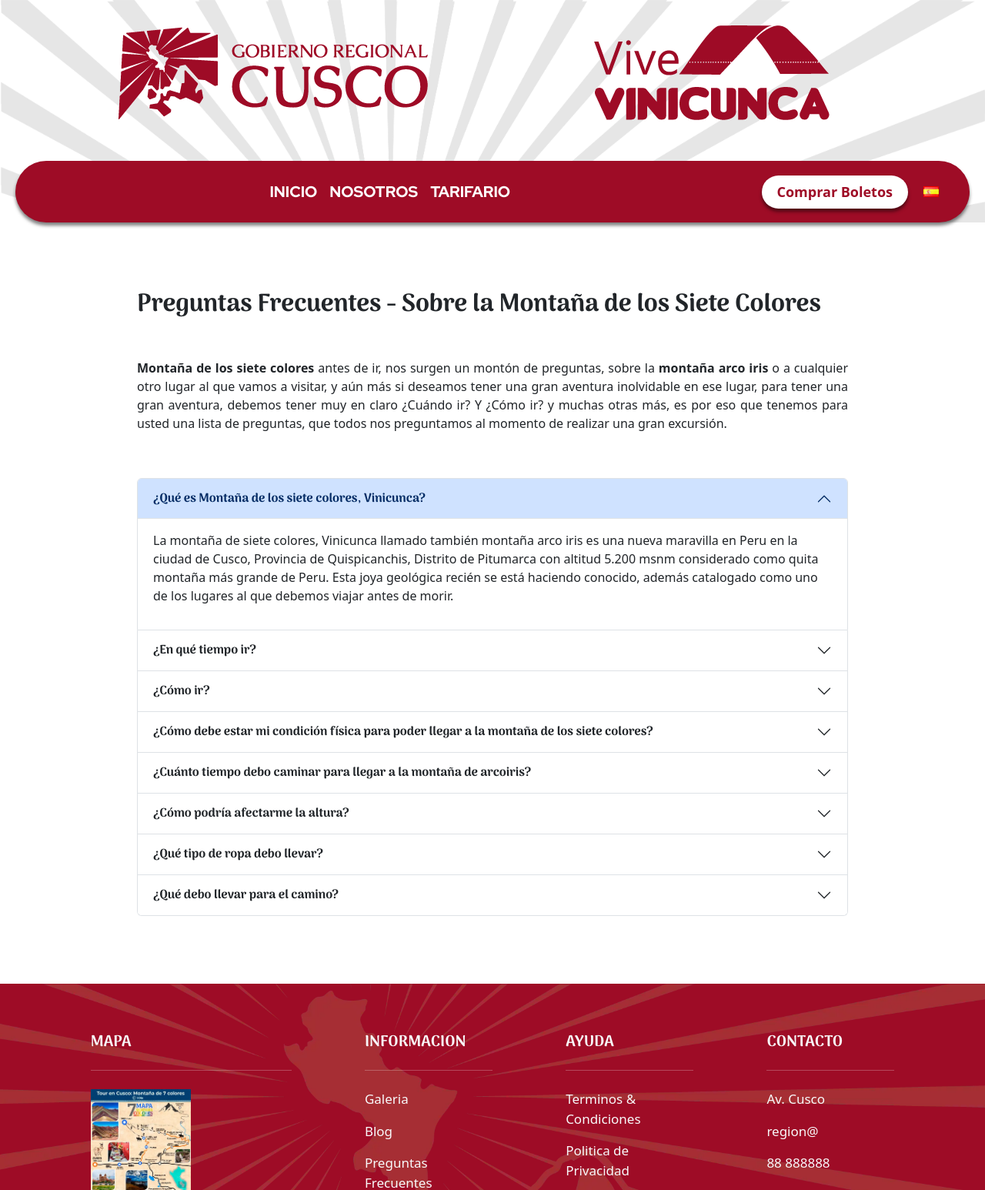
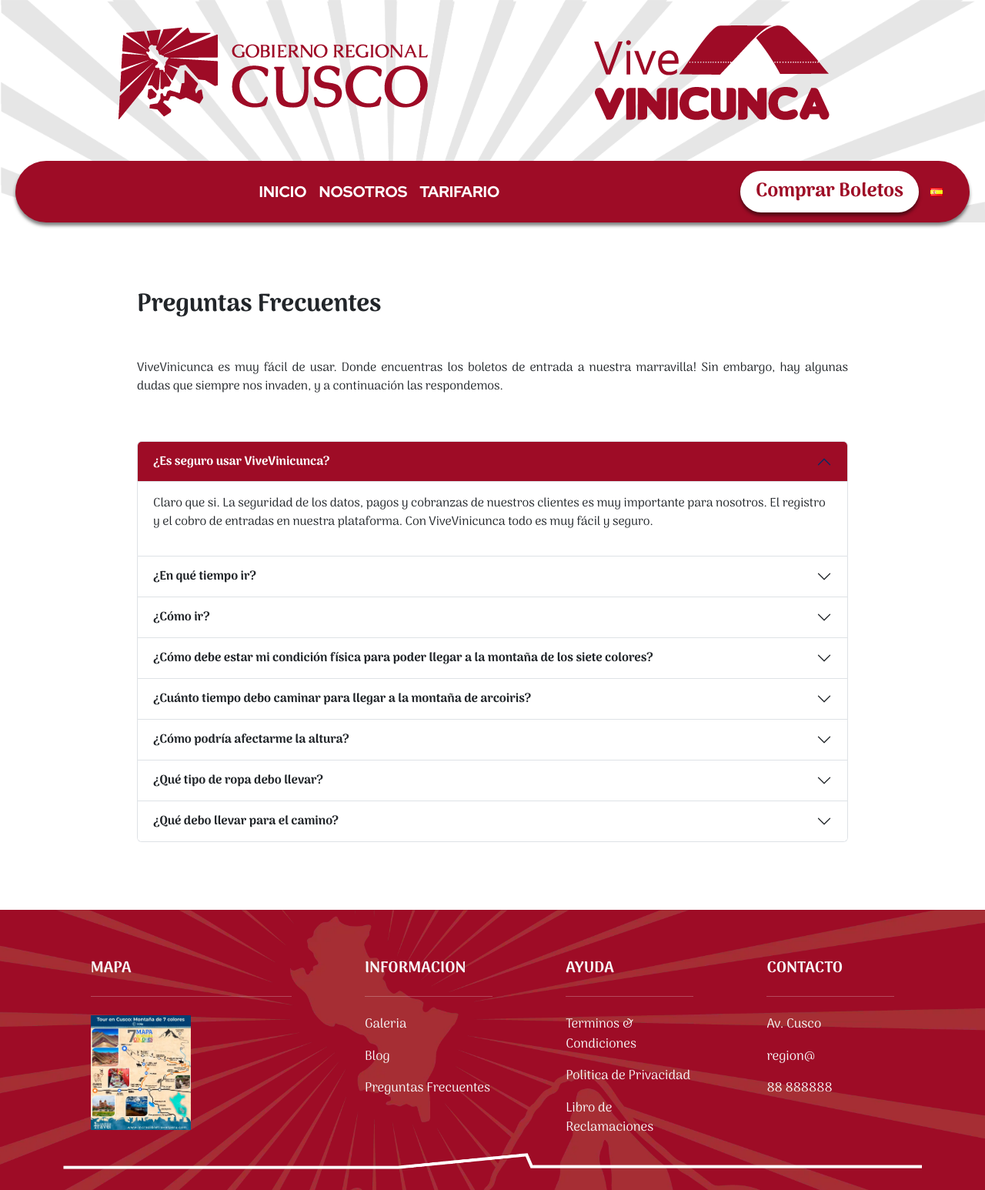
Before and after one commit to JoeloSumerente/Proyecto-Vinicunca, a PHP site: page /views/Preguntas_Frecuentes.php in a window 1280 px wide. Shown: the top 1546 px of the page at 77% size. Run offline with PHP 8.4, Linux system fonts and the light colour scheme.

Commit message:
estilos
actualización

```diff
--- a/assets/style.css
+++ b/assets/style.css
@@ -8,14 +8,17 @@
     font-family: arima-koshi-bold;
     src: url(../assets/fuentes/ArimaKoshi-Bold.ttf);
 }
+
 @font-face {
     font-family: arima-koshi-regular;
     src: url(../assets/fuentes/ArimaKoshi-Regular.ttf);
 }
+
 @font-face {
     font-family: RedHatDisplay-Bold;
     src: url(../assets/fuentes/RedHatDisplay-Bold.ttf);
 }
+
 @font-face {
     font-family: RedHatDisplay-Regular;
     src: url(../assets/fuentes/RedHatDisplay-Regular.ttf);
@@ -23,29 +26,33 @@
 
 .h1, .h2, .h3, .h4, .h5, .h6, h1, h2, h3, h4, h5, h6 {
     font-family: 'arima-koshi-bold', sans-serif;
-    font-weight: 700;
 }
 
-#header_Fondo{
+p {
+    font-family: arima-koshi-regular, sans-serif;
+}
+
+
+#header_Fondo {
     background-image: url(../assets/images/navbar_Fondo.png);
     background-size: cover;
 }
-#idioma{
-    width: 60px;
-    height: 30px;
-    padding: 8px 20px;
 
+#idioma {
+    padding: 15px;
 }
-#copyright_Footer{
+
+#copyright_Footer {
     color: white;
 }
-#parrafo_Historia{
-text-align: justify;
-font-family: cursive;
+
+#parrafo_Historia {
+    text-align: justify;
+    font-family: 'arima-koshi-regular';
 }
 
 /*Main*/
-.main{
+.main {
     max-width: 1100px;
     padding: 40px;
     margin: auto;
@@ -62,7 +69,8 @@
     box-shadow: 0px 4px 4px rgba(0, 0, 0, 0.50);
 
 }
-.compra{
+
+.compra {
     background-color: white;
     color: rgb(158, 12, 38);
     font-size: 18px;
@@ -72,20 +80,25 @@
     box-shadow: 0px 4px 4px rgba(0, 0, 0, 0.50);
     padding-left: 20px;
 }
-.compra:hover{
+
+.compra:hover {
     background-image: url(../assets/images/fondo_vini_compra.png);
     color: rgb(158, 12, 38);
     background-position: center;
     box-shadow: 0px 4px 4px rgba(0, 0, 0, 0.50);
 }
-.navbar-toggler{
+
+.navbar-toggler {
     border: none;
     font-size: 1.25rem;
 }
-.navbar-toggler:focus, .btn-close:focus{
+
+.navbar-toggler:focus,
+.btn-close:focus {
     box-shadow: none;
     outline: none;
 }
+
 .nav-links {
     color: rgb(255, 255, 255);
     font-weight: 500;
@@ -93,11 +106,14 @@
     text-decoration: none;
     position: relative;
 }
-.nav-links:hover, .nav-links{
+
+.nav-links:hover,
+.nav-links {
     color: white;
     font-family: "RedHatDisplay-Bold", sans-serif;
 }
-.nav-links::before{
+
+.nav-links::before {
     content: "";
     position: absolute;
     bottom: 0;
@@ -109,34 +125,39 @@
     visibility: hidden;
     transform: 0.3s ease-in-out;
 }
-.nav-links:hover::before{
+
+.nav-links:hover::before {
     width: 100%;
     visibility: visible;
 }
-.offcanvas{
+
+.offcanvas {
     background-color: rgb(158, 12, 38);
 }
 
-.offcanvas-title{
+.offcanvas-title {
     color: rgb(255, 255, 255);
 }
-.btn-close{
+
+.btn-close {
     background-color: white;
     color: white;
 }
 
 /*CAROUSEL*/
-.carousel-caption{
+.carousel-caption {
     bottom: 170px;
     z-index: 2;
-    right:  10%;
+    right: 10%;
 }
-.carousel-caption img{
+
+.carousel-caption img {
     text-align: right;
     margin-top: 25px;
 
 }
-.carousel-caption h5{
+
+.carousel-caption h5 {
     font-size: 70px;
     margin-top: 25px;
     color: rgb(255, 255, 255);
@@ -145,61 +166,80 @@
     text-shadow: 0px 4px 4px rgba(0, 0, 0, 0.50);
 
 }
-.carousel-caption p{
+
+.carousel-caption p {
     text-align: right;
 }
 
 /*Estilos del Pie de Pagina*/
-.footer{
+.footer {
     background-color: rgb(158, 12, 38);
     background-image: url(../assets/images/footer_Fondo.webp);
     background-size: cover;
     background-position: top;
 }
-.line{
+
+.line {
     width: 100%;
     height: auto;
 }
-.container-logo-historia{
+
+.container-logo-historia {
     text-align: center;
     padding: 30px;
 }
-.container-logo-historia img{
+
+.container-logo-historia img {
     max-width: 100%;
     height: auto;
 }
-.text_items{
+
+.text_items {
     text-decoration: none;
     font-size: 17px;
 }
 
-.row p{
+.row p {
     font-size: 17px;
 }
-.text_items:hover{
+
+.text_items:hover {
     color: #0D6EFD;
 }
-.bi{
+
+.bi {
     color: rgb(255, 255, 255);
     font-size: 30px;
 }
-.bi:hover{
+
+.bi:hover {
     color: rgb(77, 71, 71);
 }
 
 /*Galeria Fotos*/
-#galeria{
+#galeria {
     padding-bottom: 60px;
 }
-#galeria img{
+
+#galeria img {
     width: 100%;
     height: 220px;
     box-shadow: 0px 4px 4px rgba(0, 0, 0, 0.50);
 }
-#imagen_Galeria{
+
+#imagen_Galeria {
     margin: 0 !important;
     padding: 25px;
 }
-#galeria #imagen_Galeria:hover{
+
+#galeria #imagen_Galeria:hover {
     border: 10px solid #ffffff;
 }
+
+/*Estilos de ACORDION-PREGUNTAS FRECUENTES*/
+.accordion{
+    --bs-accordion-active-bg: rgb(158, 12, 38);
+    --bs-accordion-active-color: white;
+    --bs-accordion-icon-active-color: white;
+    --bs-accordion-icon-color: white;
+}
--- a/includes/header.html
+++ b/includes/header.html
@@ -39,7 +39,7 @@
                     </ul>
                 </div>
             </div>
-            <a href="../views/Reserva_Boletos.php" class="compra"><strong>Comprar Boletos</strong></a>
+            <a href="../views/Reserva_Boletos.php" class="compra" style="font-family: arima-koshi-bold; font-size: 25px"><strong>Comprar Boletos</strong></a>
             <a href="#">
                 <img src="../assets/images/idioma_Español.png" alt="idioma_Español" id="idioma">
             </a>
--- a/includes/section_historia.html
+++ b/includes/section_historia.html
@@ -12,7 +12,7 @@
                         <div class="card-body">
                             <h3 class="card-title text-center">HISTORIA</h3>
                             <hr>
-                            <p id="parrafo_Historia" class="card-text" >
+                            <p id="parrafo_Historia" class="card-text">
                                 Este peculiar accidente geográfico obra de arte de la naturaleza pertenece al nevado Ausangate, en la cordillera del Vilcanota. Aunque su particular belleza es directamente proporcional a la altura en la que se encuentra (el punto más alto alcanza los 5,200 m.s.n.m).
                                 La formacion de la montaña de colores se debe a los sedimientos marinos, lacustres y fluviales transportados por el agua  que corria por la zona, estos sedimeibtos datan de hace 65 millones de años con el paso del tiempo estos sedimientos formaron capas que hoy en dia es un atractivo mundial.
                             </p>
--- a/views/Preguntas_Frecuentes.php
+++ b/views/Preguntas_Frecuentes.php
@@ -22,59 +22,36 @@
             <div class="clearfix mkdf-section-inner">
                 <div class="p-5">
                     <div class="wpb_wrapper">
-                        <h2>Preguntas Frecuentes - Sobre la Montaña de los Siete Colores</h2>
+                        <h2>Preguntas Frecuentes</h2>
                     </div>
                     <div data-original-height="43" style="height: 43px"></div>
                     <div class="wpb_text_column wpb_content_element ">
                         <div class="wpb_wrapper">
-                            <p style="text-align: justify;"><strong>Montaña de los siete colores</strong> antes de ir,
-                                nos
-                                surgen un montón de preguntas, sobre la <strong>montaña arco iris</strong> o a cualquier
-                                otro
-                                lugar al que vamos a visitar, y aún más si deseamos tener una gran aventura inolvidable
-                                en ese
-                                lugar, para tener una gran aventura, debemos tener muy en claro ¿Cuándo ir? Y ¿Cómo ir?
-                                y muchas
-                                otras más, es por eso que tenemos para usted una lista de preguntas, que todos nos
-                                preguntamos
-                                al momento de realizar una gran excursión.</p>
+                            <p style="text-align: justify;">
+                                ViveVinicunca es muy fácil de usar. Donde encuentras los boletos de entrada a nuestra marravilla! Sin embargo, hay algunas dudas que siempre nos invaden, y a continuación las respondemos.</p>
                         </div>
                     </div>
                     <div data-original-height="43" style="height: 43px"></div>
                     <div class="accordion" id="accordionExample">
                         <div class="accordion-item">
                             <h2 class="accordion-header">
-                                <button class="accordion-button" type="button" data-bs-toggle="collapse"
-                                    data-bs-target="#collapseOne" aria-expanded="true" aria-controls="collapseOne">
-                                    ¿Qué es Montaña de los siete colores, Vinicunca?
+                                <button class="accordion-button" type="button" data-bs-toggle="collapse" data-bs-target="#collapseOne" aria-expanded="true" aria-controls="collapseOne">
+                                    ¿Es seguro usar ViveVinicunca?
                                 </button>
                             </h2>
-                            <div id="collapseOne" class="accordion-collapse collapse show"
-                                data-bs-parent="#accordionExample">
+                            <div id="collapseOne" class="accordion-collapse collapse show" data-bs-parent="#accordionExample">
                                 <div class="accordion-body">
-                                    <p class="text-justify">
-                                        La montaña de siete colores, Vinicunca llamado también montaña arco iris es una
-                                        nueva
-                                        maravilla en Peru en la ciudad de Cusco, Provincia de Quispicanchis, Distrito de
-                                        Pitumarca con altitud 5.200 msnm considerado como quita montaña más grande de
-                                        Peru. Esta
-                                        joya geológica recién se está haciendo conocido, además catalogado como uno de
-                                        los
-                                        lugares al que debemos viajar antes de morir.
-                                    </p>
-
+                                    <p class="text-justify">Claro que si. La seguridad de los datos, pagos y cobranzas de nuestros clientes es muy importante para nosotros. El registro y el cobro de entradas en nuestra plataforma. Con ViveVinicunca todo es muy fácil y seguro.</p>
                                 </div>
                             </div>
                         </div>
                         <div class="accordion-item">
                             <h2 class="accordion-header">
-                                <button class="accordion-button collapsed" type="button" data-bs-toggle="collapse"
-                                    data-bs-target="#collapseTwo" aria-expanded="false" aria-controls="collapseTwo">
+                                <button class="accordion-button collapsed" type="button" data-bs-toggle="collapse" data-bs-target="#collapseTwo" aria-expanded="false" aria-controls="collapseTwo">
                                     ¿En qué tiempo ir?
                                 </button>
                             </h2>
-                            <div id="collapseTwo" class="accordion-collapse collapse"
-                                data-bs-parent="#accordionExample">
+                            <div id="collapseTwo" class="accordion-collapse collapse" data-bs-parent="#accordionExample">
                                 <div class="accordion-body">
                                     <p class="text-justify">Para ir a la montaña de los siete colores usted debe estar
                                         listo o
@@ -91,13 +68,11 @@
                         </div>
                         <div class="accordion-item">
                             <h2 class="accordion-header">
-                                <button class="accordion-button collapsed" type="button" data-bs-toggle="collapse"
-                                    data-bs-target="#collapseThree" aria-expanded="false" aria-controls="collapseThree">
+                                <button class="accordion-button collapsed" type="button" data-bs-toggle="collapse" data-bs-target="#collapseThree" aria-expanded="false" aria-controls="collapseThree">
                                     ¿Cómo ir?
                                 </button>
                             </h2>
-                            <div id="collapseThree" class="accordion-collapse collapse"
-                                data-bs-parent="#accordionExample">
+                            <div id="collapseThree" class="accordion-collapse collapse" data-bs-parent="#accordionExample">
                                 <div class="accordion-body">
                                     <p class="text-justify">Hay dos formas de ir, una contratando una agencia de viajes
                                         y la otra por tu propia cuenta, si eres acostumbrado, a las caminatas largas
@@ -109,14 +84,12 @@
                         </div>
                         <div class="accordion-item">
                             <h2 class="accordion-header">
-                                <button class="accordion-button collapsed" type="button" data-bs-toggle="collapse"
-                                    data-bs-target="#collapseFour" aria-expanded="false" aria-controls="collapseFour">
+                                <button class="accordion-button collapsed" type="button" data-bs-toggle="collapse" data-bs-target="#collapseFour" aria-expanded="false" aria-controls="collapseFour">
                                     ¿Cómo debe estar mi condición física para poder llegar a la montaña de los siete
                                     colores?
                                 </button>
                             </h2>
-                            <div id="collapseFour" class="accordion-collapse collapse"
-                                data-bs-parent="#accordionExample">
+                            <div id="collapseFour" class="accordion-collapse collapse" data-bs-parent="#accordionExample">
                                 <div class="accordion-body">
                                     <p class="text-justify">Estar seguro de tu buen estado de salud, sentirse al cien
                                         por ciento bien, sentirse capaz de dar la vuelta el mundo. Por la seguridad de
@@ -126,13 +99,11 @@
                         </div>
                         <div class="accordion-item">
                             <h2 class="accordion-header">
-                                <button class="accordion-button collapsed" type="button" data-bs-toggle="collapse"
-                                    data-bs-target="#collapseFive" aria-expanded="false" aria-controls="collapseFive">
+                                <button class="accordion-button collapsed" type="button" data-bs-toggle="collapse" data-bs-target="#collapseFive" aria-expanded="false" aria-controls="collapseFive">
                                     ¿Cuánto tiempo debo caminar para llegar a la montaña de arcoiris?
                                 </button>
                             </h2>
-                            <div id="collapseFive" class="accordion-collapse collapse"
-                                data-bs-parent="#accordionExample">
+                            <div id="collapseFive" class="accordion-collapse collapse" data-bs-parent="#accordionExample">
                                 <div class="accordion-body">
                                     <p class="text-justify">El tiempo el que va caminar es depende de su condición
                                         físico, aproximadamente para llegar unas, 3 horas a 4 horas y de retorno 3
@@ -142,13 +113,11 @@
                         </div>
                         <div class="accordion-item">
                             <h2 class="accordion-header">
-                                <button class="accordion-button collapsed" type="button" data-bs-toggle="collapse"
-                                    data-bs-target="#collapseSix" aria-expanded="false" aria-controls="collapseSix">
+                                <button class="accordion-button collapsed" type="button" data-bs-toggle="collapse" data-bs-target="#collapseSix" aria-expanded="false" aria-controls="collapseSix">
                                     ¿Cómo podría afectarme la altura?
                                 </button>
                             </h2>
-                            <div id="collapseSix" class="accordion-collapse collapse"
-                                data-bs-parent="#accordionExample">
+                            <div id="collapseSix" class="accordion-collapse collapse" data-bs-parent="#accordionExample">
                                 <div class="accordion-body">
                                     <p class="text-justify">La montaña de los siete colores esta 5.200 metros de altura
                                         si la altura te afecta sentirás los efectos. Los síntomas son dolor de cabeza,
@@ -159,13 +128,11 @@
                         </div>
                         <div class="accordion-item">
                             <h2 class="accordion-header">
-                                <button class="accordion-button collapsed" type="button" data-bs-toggle="collapse"
-                                    data-bs-target="#collapseSeven" aria-expanded="false" aria-controls="collapseSeven">
+                                <button class="accordion-button collapsed" type="button" data-bs-toggle="collapse" data-bs-target="#collapseSeven" aria-expanded="false" aria-controls="collapseSeven">
                                     ¿Qué tipo de ropa debo llevar?
                                 </button>
                             </h2>
-                            <div id="collapseSeven" class="accordion-collapse collapse"
-                                data-bs-parent="#accordionExample">
+                            <div id="collapseSeven" class="accordion-collapse collapse" data-bs-parent="#accordionExample">
                                 <div class="accordion-body">
                                     <p class="text-justify">La ropa con el que se sienta cómoda y se sienta capaz de dar
                                         mil vueltas al mundo un pantalón ancho o flexible una chaqueta abrigadora que no
@@ -176,13 +143,11 @@
                         </div>
                         <div class="accordion-item">
                             <h2 class="accordion-header">
-                                <button class="accordion-button collapsed" type="button" data-bs-toggle="collapse"
-                                    data-bs-target="#collapseEight" aria-expanded="false" aria-controls="collapseEight">
+                                <button class="accordion-button collapsed" type="button" data-bs-toggle="collapse" data-bs-target="#collapseEight" aria-expanded="false" aria-controls="collapseEight">
                                     ¿Qué debo llevar para el camino?
                                 </button>
                             </h2>
-                            <div id="collapseEight" class="accordion-collapse collapse"
-                                data-bs-parent="#accordionExample">
+                            <div id="collapseEight" class="accordion-collapse collapse" data-bs-parent="#accordionExample">
                                 <div class="accordion-body">
                                     <p class="text-justify">Es necesario llevar alcohol medicinal, mate de coca, ti
                                         molina y bastante agua y un abrigo estas cosas llevas solo si por tu cuenta pero
```
